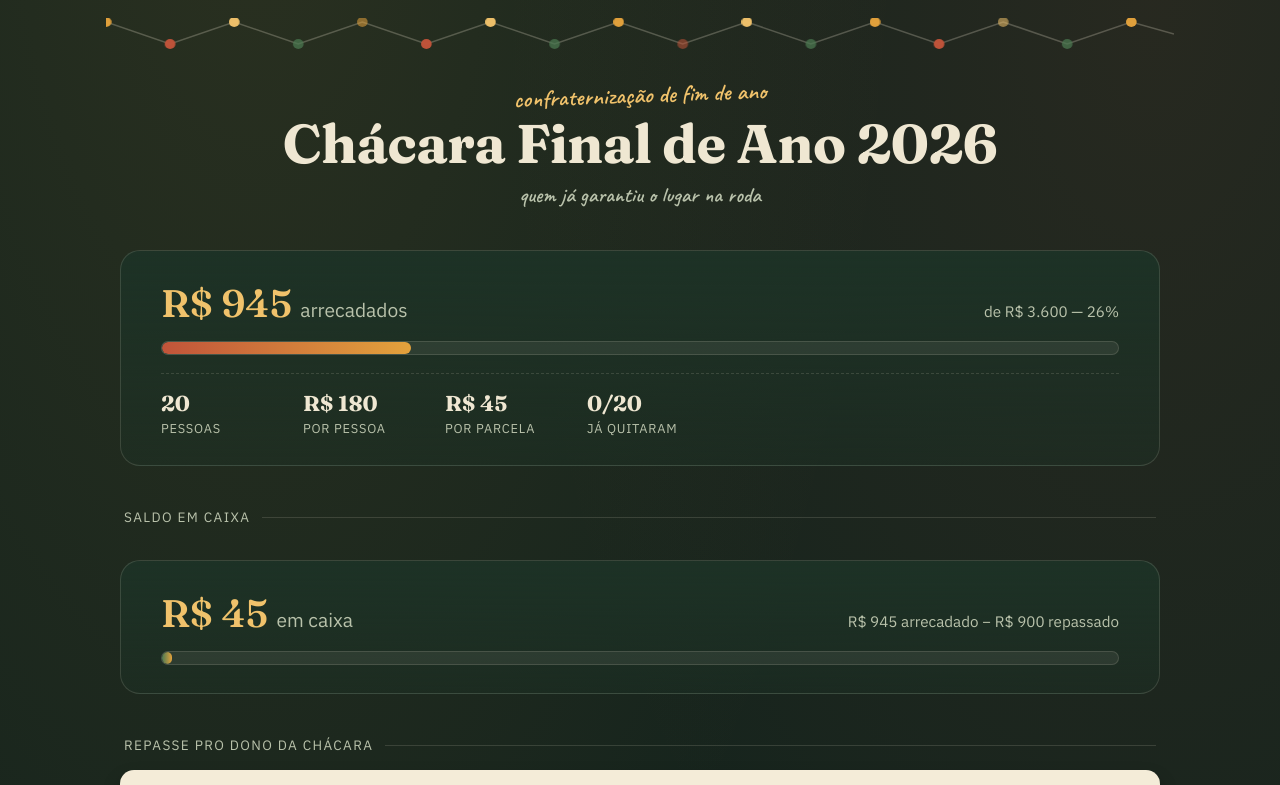
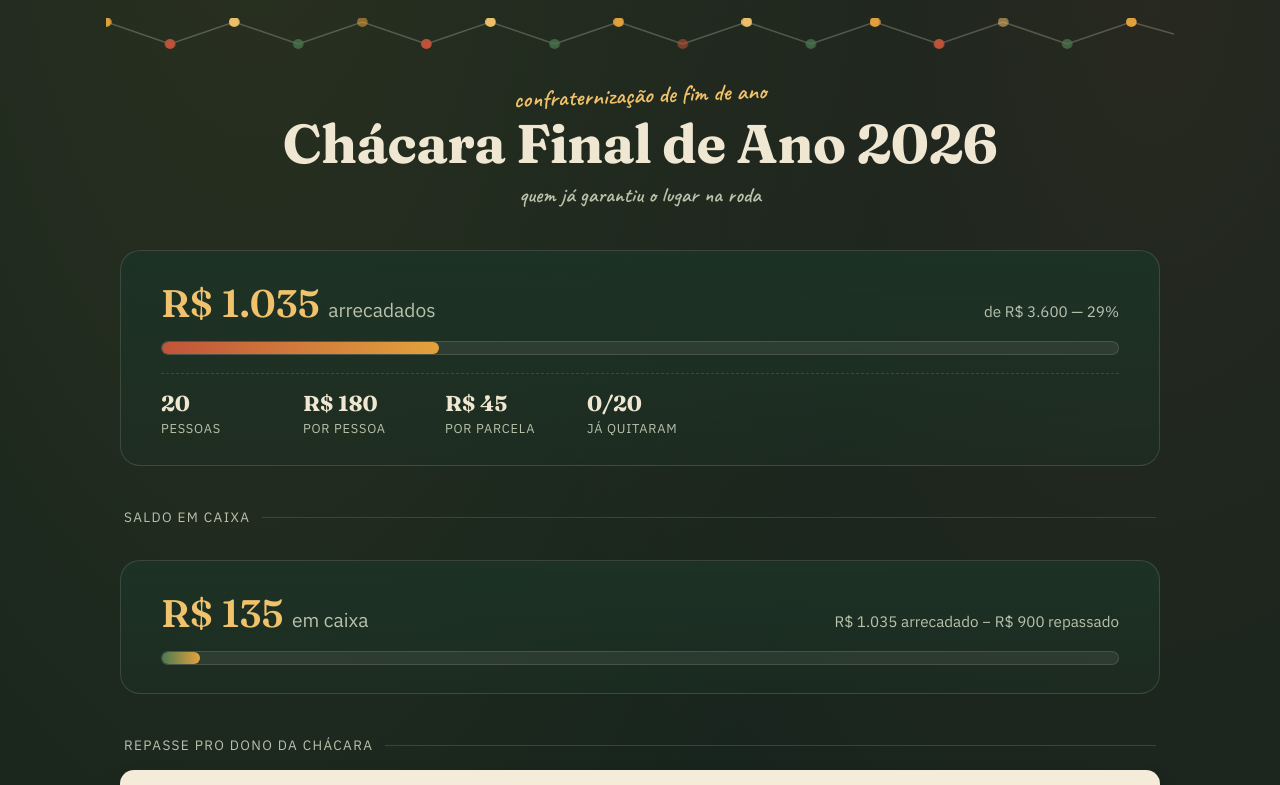
Before and after one commit to joselucasdiogo-netizen/Ch-cara-Final-de-Ano-2026, a plain HTML site: page index.html in a window 1280 px wide. Shown: the top 785 px of the page. Drawn offline with Linux system fonts and the light colour scheme.

Commit message:
Modify payment status for Mariana and Léo
Updated payment status for Mariana and Léo.

```diff
--- a/index.html
+++ b/index.html
@@ -442,8 +442,8 @@ const pessoas = [
   { nome: "Marilia",       pagamentos: [true, false, false, false] },
   { nome: "Rute",          pagamentos: [true, false, false, false] },
   { nome: "Dani",          pagamentos: [true, false, false, false] },
-  { nome: "Mariana",       pagamentos: [true, false, false, false] },
-  { nome: "Léo",           pagamentos: [true, false, false, false] },
+  { nome: "Mariana",       pagamentos: [true, true, false, false] },
+  { nome: "Léo",           pagamentos: [true, true, false, false] },
   { nome: "Vitoria",       pagamentos: [true, true, false, false] },
   { nome: "Joana",         pagamentos: [true, false, false, false] },
   { nome: "José Marques",  pagamentos: [true, false, false, false] },
```
